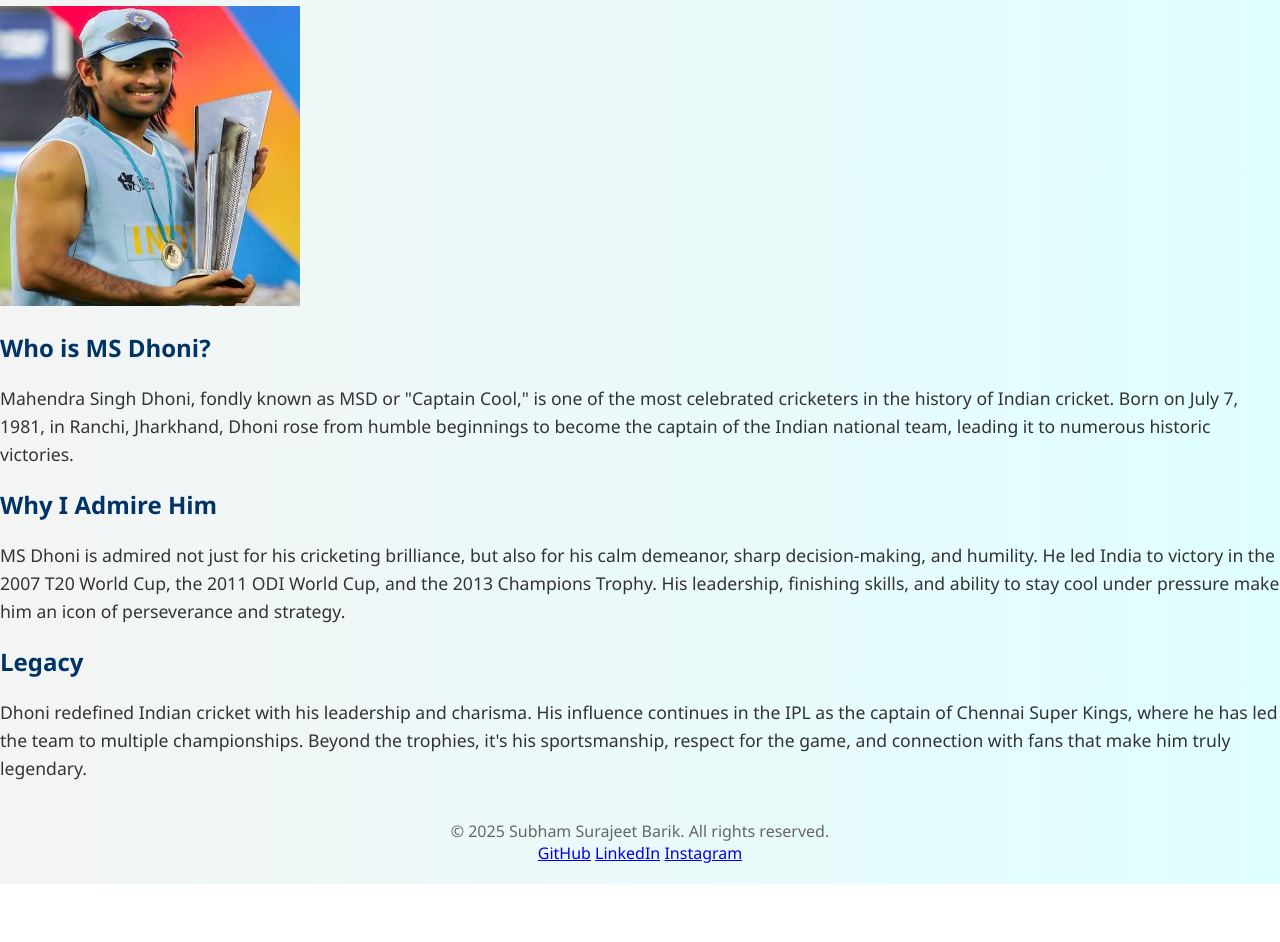
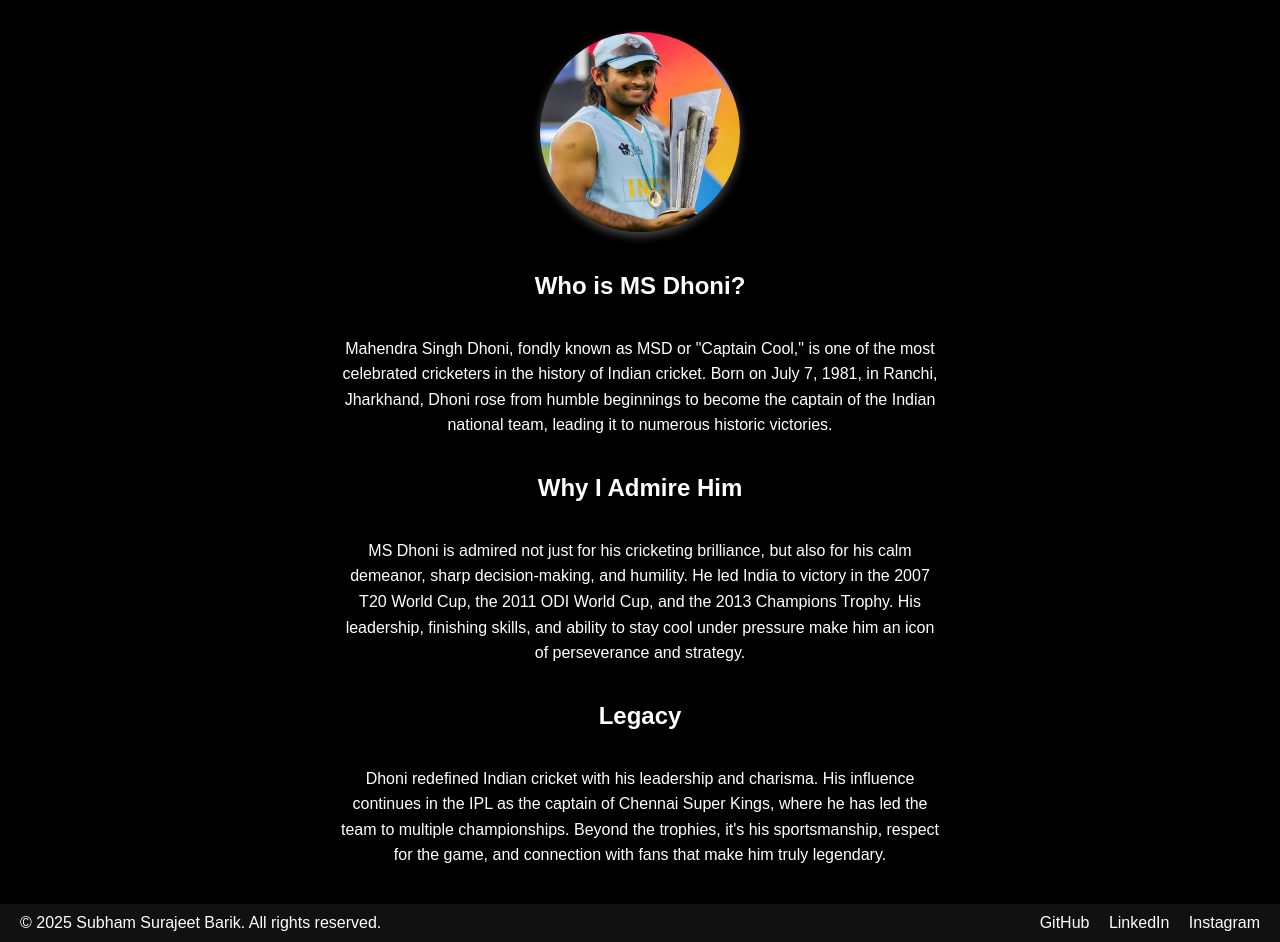
Before and after one commit to Subham472898/tribute-page, a plain HTML site: page index.html in a window 1280 px wide. Shown: the part 80-1022 px from the top of the page. Before the commit the page ends 964 px from the top, so only its background shows below. Drawn offline with Linux system fonts and the light colour scheme.

Commit message:
Update style.css

```diff
--- a/style.css
+++ b/style.css
@@ -1,52 +1,63 @@
 body {
-    font-family: 'Segoe UI', Tahoma, Geneva, Verdana, sans-serif;
-    background: linear-gradient(to right, #f4f4f4, #e0ffff);
-    color: #333;
   margin: 0;
-    padding: 0;
+  font-family: Arial, sans-serif;
+  background: #000;
+  color: #fff;
+  display: flex;
+  flex-direction: column;
+  min-height: 100vh;
 }
 
-  header {
-    background-color: #003366;
-    color: white;
-    padding: 40px 20px;
+.wrapper {
+  flex: 1;
+  display: flex;
+  flex-direction: column;
+  align-items: center;
+  justify-content: center;
   text-align: center;
+  padding: 20px;
 }
 
-  header h1 {
-    margin: 0;
-    font-size: 2.5em;
+.tribute-photo {
+  width: 200px;
+  height: 200px;
+  border-radius: 50%;
+  overflow: hidden;
+  margin: 20px auto;
+  box-shadow: 0 4px 10px rgba(255, 255, 255, 0.3);
 }
 
-  .container {
-    max-width: 800px;
-    margin: 30px auto;
-    padding: 20px;
-    background-color: white;
-    border-radius: 10px;
-    box-shadow: 0 0 15px rgba(0,0,0,0.1);
+.tribute-photo img {
+  width: 100%;
+  height: 100%;
+  object-fit: cover;
 }
 
-  .container img {
-    width: 300px;
-    height: auto;
-    display: block;
-    margin: 20px auto;
-    object-fit: cover;
-    border-radius: 10px;
-  }
-
-  h2 {
-    color: #003366;
+h1 {
+  margin-top: 0;
+  font-size: 2.5rem;
 }
 
 p {
+  max-width: 600px;
   line-height: 1.6;
-    font-size: 1.1em;
 }
 
-  footer {
-    text-align: center;
-    padding: 20px;
-    color: #666;
+.footer {
+  background: #111;
+  color: #fff;
+  display: flex;
+  justify-content: space-between;
+  padding: 10px 20px;
+  flex-shrink: 0;
 }
+
+.footer a {
+  color: #fff;
+  margin-left: 15px;
+  text-decoration: none;
+}
+
+.footer a:hover {
+  text-decoration: underline;
+}
```
Lines whose indentation alone changed are shown as unchanged.
